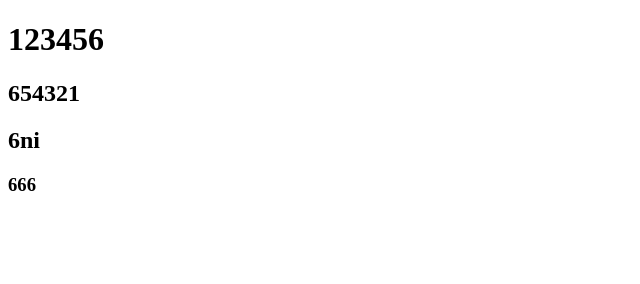
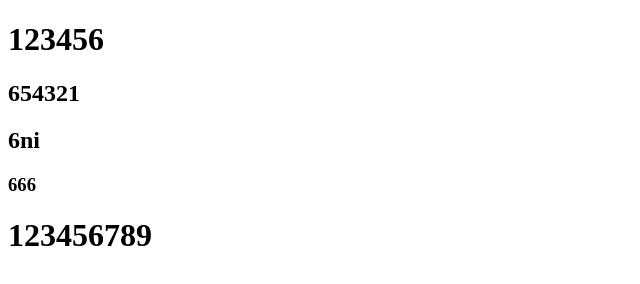
Before and after one commit to dumengdong/dmd.github.io, a plain HTML site: page index.html in a window 1280 px wide. Shown: the whole page, without its empty margins (0-640 px from the left). Drawn offline with Linux system fonts and the light colour scheme.

Commit message:
更新 index.html

```diff
--- a/index.html
+++ b/index.html
@@ -12,6 +12,7 @@
     <h2>654321</h2>
     <h2>6ni</h2>
     <h3>666</h3>
+    <h1>123456789</h1>
 </body>
 
 </html>
```
